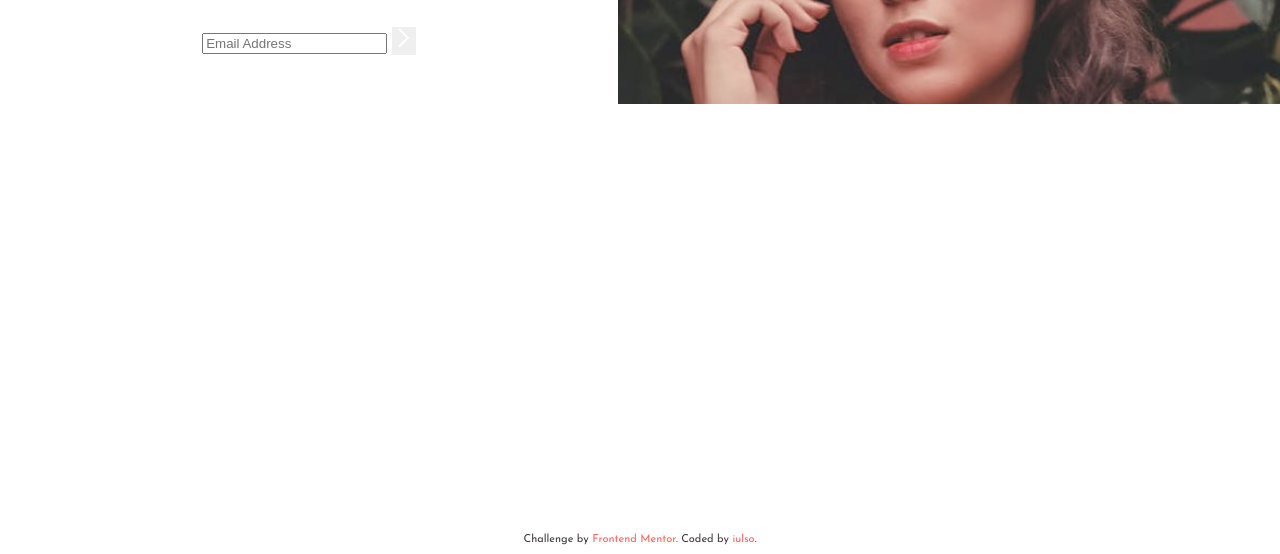
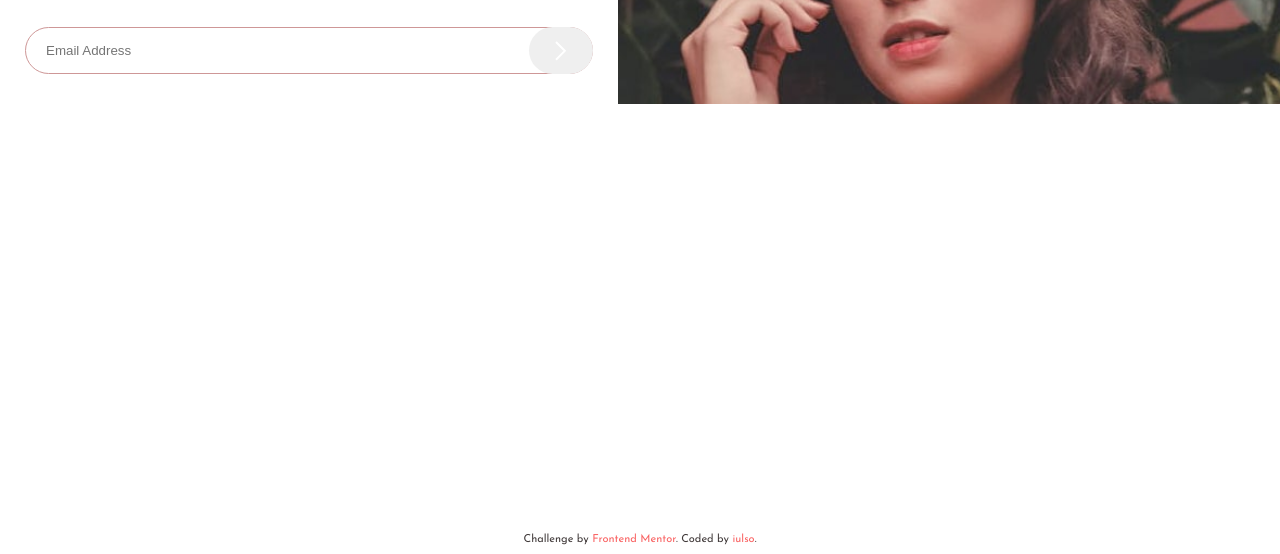
Before and after one commit to iulso/fem-coming-soon-page, a website: page index.html in a window 1280 px wide. Shown: the part 246-800 px from the top of the page. Drawn offline with Linux system fonts and the light colour scheme; files that its build step writes are made by us from their sources.

Commit message:
Form styles started

```diff
--- a/app/js/script.js
+++ b/app/js/script.js
@@ -5,5 +5,3 @@ const btn = document.getElementById('subscribe');
 btn.addEventListener('click', function (e) {
   e.preventDefault();
 });
-
-// https://www.youtube.com/watch?v=z351aUaYZm0
--- a/app/scss/components/coming.scss
+++ b/app/scss/components/coming.scss
@@ -19,7 +19,39 @@
 .coming__text {
 }
 
-.coming-form {
+.coming__form {
+  display: grid;
+  grid-template-rows: 1fr;
+  grid-template-columns: repeat(2, auto);
+
+  input[type='email'] {
+    grid-row: 1 / 2;
+    grid-column: 1 / 3;
+    z-index: 0;
+
+    border: 1px var(--main) solid;
+    border-radius: rem(30);
+    padding: rem(15) 0 rem(15) rem(20);
+    color: var(--main);
+  }
+
+  button {
+    z-index: 1;
+    grid-row: 1 /2;
+    grid-column: 2 /3;
+    justify-self: end;
+    position: relative;
+
+    border-radius: rem(30);
+    width: rem(64);
+
+    img {
+      position: absolute;
+      top: 50%;
+      left: 50%;
+      transform: translate(-50%, -50%);
+    }
+  }
 }
 
 .coming__img {
--- a/app/scss/globals/boilerplate.scss
+++ b/app/scss/globals/boilerplate.scss
@@ -14,8 +14,17 @@ html {
 
 body {
   margin: 0;
-  // background-image: url('../../../images/bg-pattern-desktop.svg');
-  // background-repeat: no-repeat;
+}
+
+input {
+  outline: none;
+  border: none;
+  background-image: none;
+  background-color: transparent;
+  -webkit-box-shadow: none;
+  -moz-box-shadow: none;
+  box-shadow: none;
+  box-sizing: border-box;
 }
 
 .visually-hidden {
--- a/app/scss/globals/layout.scss
+++ b/app/scss/globals/layout.scss
@@ -2,10 +2,6 @@
 
 .container {
   padding: 0 rem(25);
-
-  // @include breakpoint(large) {
-  //   padding: 0;
-  // }
 }
 
 .main {
```
Also changed, not shown: dist/script.js, dist/style.css, 2 other files.
